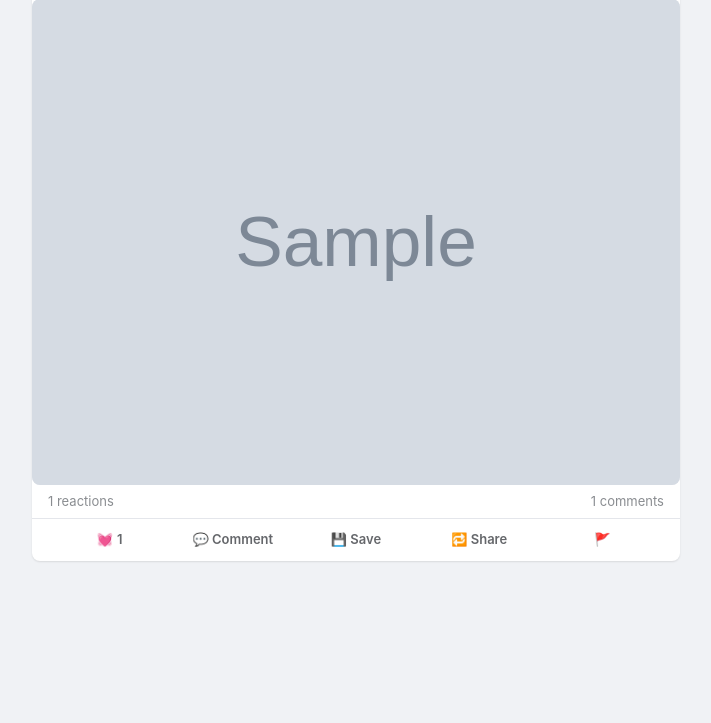
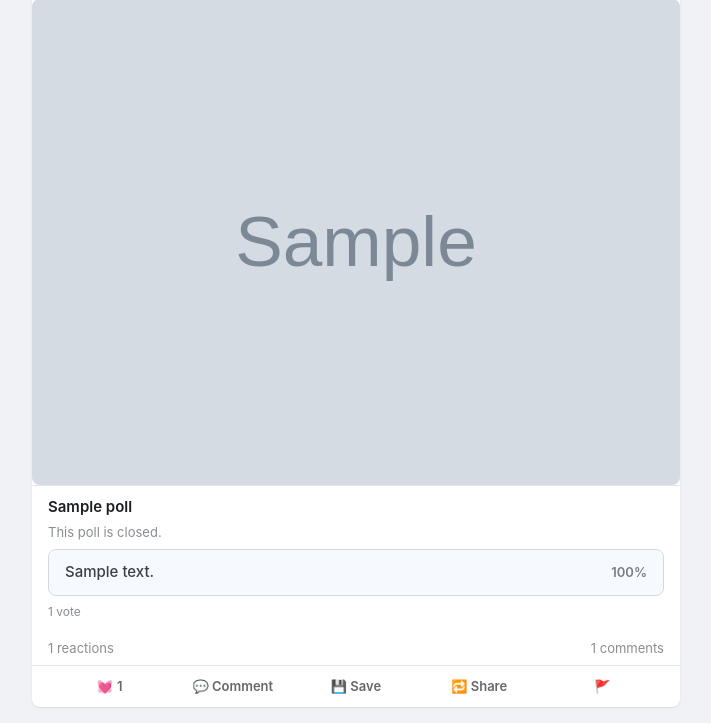
Before and after one commit to Musthak2004/FaceBook-Clone, a Django app: page / in a window 1280 px wide. Shown: the part 989-1712 px from the top of the page, without its empty margins (284-995 px from the left). Before the commit the page ends 1551 px from the top, so only its background shows below. Run offline with Django 4.2, Linux system fonts and the light colour scheme; a user stored in the database is signed in; tables that the repository leaves empty hold one stand-in row (values such as "Sample post"); grey boxes marked "Sample" are stand-in pictures; data that the repository does not hold is empty.

Commit message:
Add post polling/voting feature
- Poll model (OneToOne with Post), PollOption, and PollVote models
- PollVoteView AJAX endpoint for voting and switching votes
- PostCreateView creates poll when poll_question + poll_options provided
- PostForm with poll_question and poll_options fields (validates 2-10 options)
- Poll partial template (_poll.html) for feed and detail page reuse
- Poll display in home feed and post detail pages
- Poll creation in both create-post modal and standalone form
- Poll CSS with animated progress bars and styling
- Poll JS for AJAX voting with real-time bar updates
- 18 new tests covering models, voting, and poll creation with posts
- All 177 tests passing

```diff
--- a/core/views.py
+++ b/core/views.py
@@ -4,7 +4,7 @@ from django.views.generic import ListView
 
 from accounts.models import CustomUser
 from friendships.models import Friendship
-from posts.models import Post
+from posts.models import PollVote, Post
 from stories.models import Story
 
 
@@ -38,7 +38,9 @@ class HomeFeedView(LoginRequiredMixin, ListView):
             .exclude(author__id__in=blocked_users)
             .filter(is_draft=False)
             .select_related("author")
-            .prefetch_related("images", "reactions", "comments")
+            .prefetch_related(
+                "images", "reactions", "comments", "poll", "poll__options"
+            )
             .distinct()
         )
 
@@ -50,4 +52,12 @@ class HomeFeedView(LoginRequiredMixin, ListView):
             id__in=friend_ids
         ).exclude(id=user.id)[:5]
         context["stories_grouped"] = Story.stories_grouped_by_user()
+
+        # Collect which posts the user has voted on
+        voted_poll_ids = set(
+            PollVote.objects.filter(
+                user=user, option__poll__post__in=context["posts"]
+            ).values_list("option__poll_id", flat=True)
+        )
+        context["voted_poll_ids"] = voted_poll_ids
         return context
--- a/posts/models.py
+++ b/posts/models.py
@@ -66,6 +66,62 @@ class PostImage(models.Model):
         return f"Image for Post {self.post.id}"
 
 
+class Poll(models.Model):
+    """A poll attached to a post (one poll per post)."""
+
+    post = models.OneToOneField(Post, on_delete=models.CASCADE, related_name="poll")
+    question = models.CharField(max_length=255)
+    is_closed = models.BooleanField(default=False)
+    created_at = models.DateTimeField(auto_now_add=True)
+
+    def __str__(self):
+        return self.question
+
+    @property
+    def total_votes(self):
+        return PollVote.objects.filter(option__poll=self).count()
+
+
+class PollOption(models.Model):
+    """An option/choice within a poll."""
+
+    poll = models.ForeignKey(Poll, on_delete=models.CASCADE, related_name="options")
+    text = models.CharField(max_length=255)
+
+    def __str__(self):
+        return self.text
+
+    @property
+    def vote_count(self):
+        return PollVote.objects.filter(option=self).count()
+
+    @property
+    def percentage(self, total=None):
+        if total is None:
+            total = self.poll.total_votes
+        if total == 0:
+            return 0
+        return round(self.vote_count / total * 100)
+
+
+class PollVote(models.Model):
+    """A user's vote for a poll option."""
+
+    option = models.ForeignKey(
+        PollOption, on_delete=models.CASCADE, related_name="votes"
+    )
+    user = models.ForeignKey(
+        settings.AUTH_USER_MODEL, on_delete=models.CASCADE, related_name="poll_votes"
+    )
+    created_at = models.DateTimeField(auto_now_add=True)
+
+    class Meta:
+        unique_together = ("option", "user")
+
+    def __str__(self):
+        return f"{self.user} voted for {self.option}"
+
+
 class SavedCollection(models.Model):
     user = models.ForeignKey(
         settings.AUTH_USER_MODEL,
--- a/posts/urls.py
+++ b/posts/urls.py
@@ -13,6 +13,7 @@ urlpatterns = [
     path("<int:pk>/delete/", views.PostDeleteView.as_view(), name="post_delete"),
     path("<int:pk>/save/", views.PostSaveView.as_view(), name="post_save"),
     path("<int:pk>/share/", views.SharePostView.as_view(), name="post_share"),
+    path("<int:pk>/vote/", views.PollVoteView.as_view(), name="poll_vote"),
     path("saved/", views.SavedPostListView.as_view(), name="saved_posts"),
     path(
         "collections/create/",
--- a/static/css/feed.css
+++ b/static/css/feed.css
@@ -492,7 +492,98 @@
   border-radius: 20px;
 }
 
-/* ---- Saved Posts ---- */
+/* ---- Poll Styles ---- */
+.post-poll {
+  padding: var(--space-3) var(--space-4);
+  border-top: 1px solid var(--border-secondary);
+}
+
+.poll-question {
+  font-size: var(--font-size-base);
+  font-weight: var(--font-weight-semibold);
+  margin-bottom: var(--space-2);
+  color: var(--text-primary);
+}
+
+.poll-options {
+  display: flex;
+  flex-direction: column;
+  gap: var(--space-2);
+}
+
+.poll-option {
+  position: relative;
+  display: flex;
+  align-items: center;
+  justify-content: space-between;
+  padding: var(--space-3) var(--space-4);
+  border: 1px solid var(--border-primary);
+  border-radius: var(--border-radius-md);
+  background: var(--bg-primary);
+  cursor: pointer;
+  overflow: hidden;
+  transition: all var(--transition-fast);
+  text-align: left;
+  font-size: var(--font-size-base);
+}
+
+.poll-option:hover:not(:disabled) {
+  border-color: var(--primary);
+  background: var(--primary-light);
+}
+
+.poll-option:disabled {
+  cursor: default;
+  opacity: 0.85;
+}
+
+.poll-option-text {
+  position: relative;
+  z-index: 1;
+  color: var(--text-primary);
+  font-weight: var(--font-weight-medium);
+}
+
+.poll-option-bar {
+  position: absolute;
+  top: 0;
+  left: 0;
+  bottom: 0;
+  background: var(--primary-light);
+  opacity: 0.4;
+  border-radius: var(--border-radius-md);
+  transition: width 0.5s ease;
+}
+
+.poll-option-pct {
+  position: relative;
+  z-index: 1;
+  color: var(--text-secondary);
+  font-weight: var(--font-weight-semibold);
+  font-size: var(--font-size-sm);
+}
+
+.poll-footer {
+  display: flex;
+  align-items: center;
+  justify-content: space-between;
+  margin-top: var(--space-2);
+  font-size: var(--font-size-xs);
+  color: var(--text-muted);
+}
+
+/* Poll toggle in create post form */
+.poll-toggle summary {
+  padding: var(--space-2);
+  border-radius: var(--border-radius-sm);
+  transition: background var(--transition-fast);
+}
+
+.poll-toggle summary:hover {
+  background: var(--bg-secondary);
+}
+
+/* Saved Posts ---- */
 .saved-posts-grid {
   display: grid;
   grid-template-columns: repeat(auto-fill, minmax(280px, 1fr));
--- a/static/js/modules/feed.js
+++ b/static/js/modules/feed.js
@@ -242,6 +242,69 @@ export function initShareButtons() {
   });
 }
 
+export function initPollVoting() {
+  document.addEventListener('click', function (e) {
+    var btn = e.target.closest('.poll-option:not(:disabled)');
+    if (!btn) return;
+
+    var optionId = btn.getAttribute('data-option-id');
+    var pollEl = btn.closest('.post-poll');
+    var pollId = pollEl.getAttribute('data-poll-id');
+    var csrfToken = getCookie('csrftoken');
+
+    fetch('/posts/' + pollId + '/vote/', {
+      method: 'POST',
+      headers: {
+        'X-CSRFToken': csrfToken,
+        'Content-Type': 'application/x-www-form-urlencoded',
+      },
+      body: 'option_id=' + encodeURIComponent(optionId),
+    })
+      .then(function (r) { return r.json(); })
+      .then(function (data) {
+        if (data.voted) {
+          // Disable all options
+          pollEl.querySelectorAll('.poll-option').forEach(function (opt) {
+            opt.disabled = true;
+          });
+
+          // Update bars and percentages
+          data.options.forEach(function (opt) {
+            var optBtn = pollEl.querySelector(
+              '.poll-option[data-option-id="' + opt.id + '"]'
+            );
+            if (!optBtn) return;
+            optBtn.setAttribute('data-votes', opt.vote_count);
+            optBtn.setAttribute('data-pct', opt.percentage);
+            optBtn.querySelector('.poll-option-pct').textContent = opt.percentage + '%';
+            optBtn.querySelector('.poll-option-bar').style.width = opt.percentage + '%';
+          });
+
+          // Update total votes
+          var footer = pollEl.querySelector('.poll-total-votes');
+          if (footer) {
+            footer.textContent = data.total_votes + ' vote' + (data.total_votes !== 1 ? 's' : '');
+            footer.setAttribute('data-total', data.total_votes);
+          }
+
+          // Show "You voted"
+          var footerEl = pollEl.querySelector('.poll-footer');
+          var youVoted = footerEl.querySelector('.you-voted');
+          if (!youVoted) {
+            var span = document.createElement('span');
+            span.className = 'text-muted you-voted';
+            span.style.cssText = 'font-size:var(--font-size-xs);';
+            span.textContent = 'You voted';
+            footerEl.appendChild(span);
+          }
+
+          showToast('Vote recorded!');
+        }
+      })
+      .catch(function (err) { console.error('Poll vote error:', err); });
+  });
+}
+
 export function initFeed() {
   initLikeButtons();
   initSaveButtons();
@@ -249,4 +312,5 @@ export function initFeed() {
   initInfiniteScroll();
   initCreatePostModal();
   initShareButtons();
+  initPollVoting();
 }
--- a/templates/core/home.html
+++ b/templates/core/home.html
@@ -69,6 +69,25 @@
                 <input type="file" name="images" class="form-input" multiple accept="image/*">
               </div>
               <div class="image-preview-container flex flex-wrap gap-2 mt-2"></div>
+
+              <!-- Poll -->
+              <details class="poll-toggle mb-3" style="cursor:pointer;">
+                <summary class="text-muted" style="font-weight:var(--font-weight-semibold);font-size:var(--font-size-sm);">
+                  &#128202; Add Poll
+                </summary>
+                <div class="mt-2" style="padding:var(--space-3);background:var(--bg-secondary);border-radius:var(--border-radius-md);">
+                  <div class="form-group">
+                    <label class="form-label">Question</label>
+                    <input type="text" name="poll_question" class="form-input" placeholder="What do you want to ask?">
+                  </div>
+                  <div class="form-group">
+                    <label class="form-label">Options</label>
+                    <textarea name="poll_options" class="form-input" rows="3" placeholder="One option per line"></textarea>
+                    <span class="form-help">Each line is a poll option (min 2, max 10)</span>
+                  </div>
+                </div>
+              </details>
+
               <button type="submit" class="btn btn-primary btn-block btn-lg">Post</button>
             </form>
           </div>
@@ -127,6 +146,15 @@
           {% endfor %}
         </div>
         {% endif %}
+        {% with poll=post.poll %}
+          {% if poll %}
+            {% if poll.id in voted_poll_ids %}
+              {% include "posts/_poll.html" with poll=poll already_voted=True %}
+            {% else %}
+              {% include "posts/_poll.html" with poll=poll already_voted=False %}
+            {% endif %}
+          {% endif %}
+        {% endwith %}
         <div class="post-stats">
           <div class="post-stats-left">
             <span>{{ post.total_likes }} reactions</span>
--- /dev/null
+++ b/templates/posts/_poll.html
@@ -0,0 +1,28 @@
+{% if poll %}
+<div class="post-poll" data-poll-id="{{ poll.id }}" data-post-id="{{ post.id }}">
+  <h4 class="poll-question">{{ poll.question }}</h4>
+  {% if poll.is_closed %}
+    <p class="text-muted" style="font-size:var(--font-size-sm);margin-bottom:var(--space-2);">This poll is closed.</p>
+  {% endif %}
+  <div class="poll-options">
+    {% for option in poll.options.all %}
+      {% with vote_count=option.vote_count total=poll.total_votes %}
+        {% widthratio vote_count total 100 as pct_int %}
+        <button class="poll-option" data-option-id="{{ option.pk }}"
+                data-votes="{{ vote_count }}" data-pct="{{ pct_int }}"
+                {% if already_voted or poll.is_closed %}disabled{% endif %}>
+          <span class="poll-option-text">{{ option.text }}</span>
+          <span class="poll-option-bar" style="width:{{ pct_int }}%;"></span>
+          <span class="poll-option-pct">{{ pct_int }}%</span>
+        </button>
+      {% endwith %}
+    {% endfor %}
+  </div>
+  <div class="poll-footer">
+    <span class="poll-total-votes" data-total="{{ poll.total_votes }}">{{ poll.total_votes }} vote{{ poll.total_votes|pluralize }}</span>
+    {% if already_voted and not poll.is_closed %}
+      <span class="text-muted" style="font-size:var(--font-size-xs);">You voted</span>
+    {% endif %}
+  </div>
+</div>
+{% endif %}
--- a/templates/posts/post_detail.html
+++ b/templates/posts/post_detail.html
@@ -67,6 +67,11 @@
         {% endfor %}
       </div>
       {% endif %}
+      {% with poll=post.poll %}
+        {% if poll %}
+          {% include "posts/_poll.html" with poll=poll already_voted=user_voted %}
+        {% endif %}
+      {% endwith %}
       <div class="post-stats">
         <span>{{ post.total_likes }} reactions</span>
         <span>{{ post.total_comments }} comments</span>
```
Also changed, not shown: posts/forms.py (+35 -0 lines), posts/tests.py (+192 -1 lines), posts/views.py (+73 -1 lines), templates/posts/post_form.html (+14 -0 lines), posts/migrations/0005_poll_polloption_pollvote.py (added).
